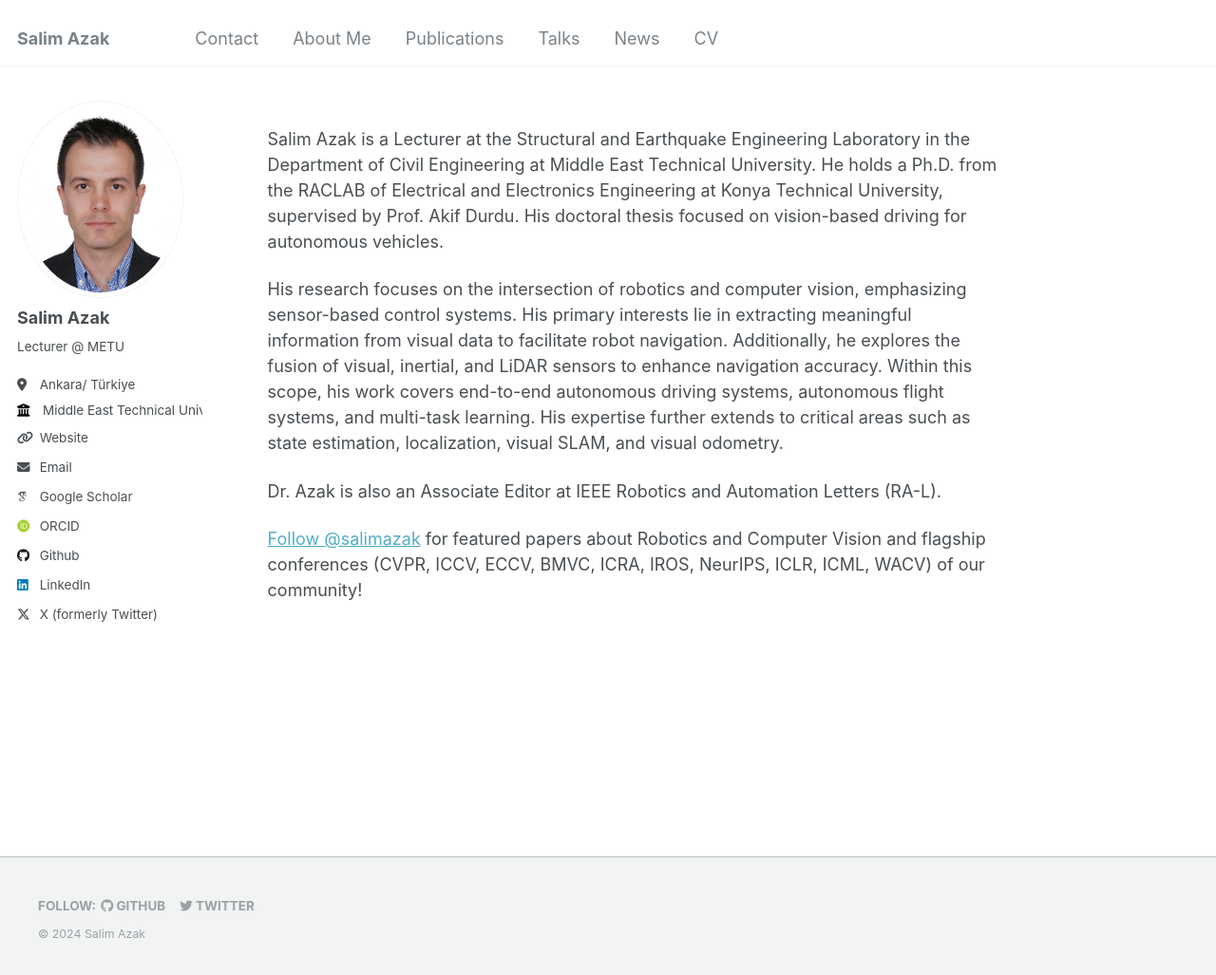
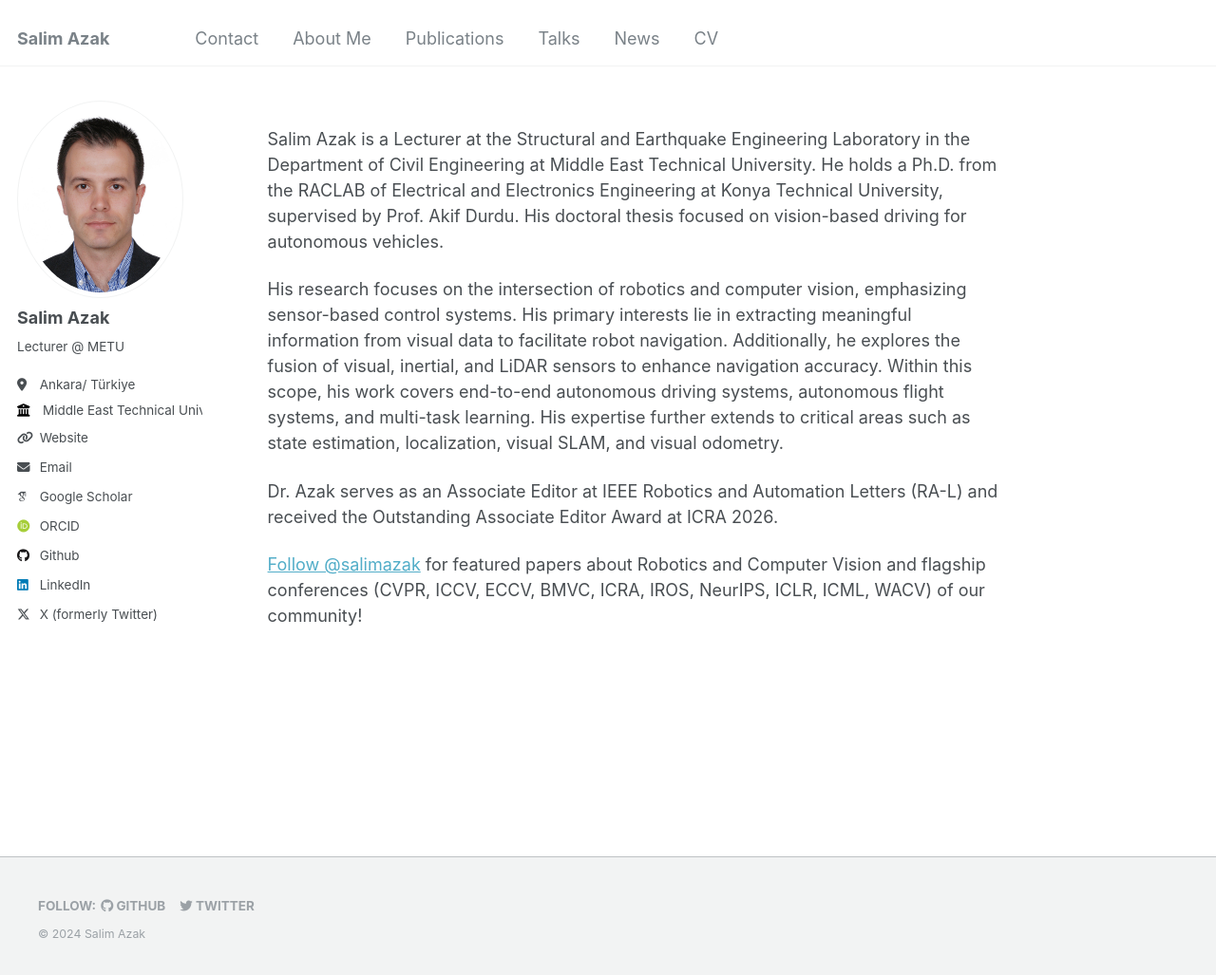
Before and after one commit to salimazak/salimazak.github.io, a Jekyll site: the page built from _pages/about.md, in a window 1280 px wide and 1028 px high. Shown: the whole window at 95% size. Built offline with Jekyll 4.4.1, drawn with Linux system fonts in a browser that asks for light colours; some web fonts are replaced.

Commit message:
Update about.md

```diff
--- a/_pages/about.md
+++ b/_pages/about.md
@@ -13,7 +13,7 @@ Salim Azak is a Lecturer at the Structural and Earthquake Engineering Laboratory
 
 His research focuses on the intersection of robotics and computer vision, emphasizing sensor-based control systems. His primary interests lie in extracting meaningful information from visual data to facilitate robot navigation. Additionally, he explores the fusion of visual, inertial, and LiDAR sensors to enhance navigation accuracy. Within this scope, his work covers end-to-end autonomous driving systems, autonomous flight systems, and multi-task learning. His expertise further extends to critical areas such as state estimation, localization, visual SLAM, and visual odometry.
 
-Dr. Azak is also an Associate Editor at IEEE Robotics and Automation Letters (RA-L).
+Dr. Azak serves as an Associate Editor at IEEE Robotics and Automation Letters (RA-L) and received the Outstanding Associate Editor Award at ICRA 2026.
 
 <a class="twitter-follow-button" href="https://twitter.com/salimazak">Follow @salimazak</a> <span>for featured papers about Robotics and Computer Vision and flagship conferences (CVPR, ICCV, ECCV, BMVC, ICRA, IROS, NeurIPS, ICLR, ICML, WACV) of our community!</span>
 
```
